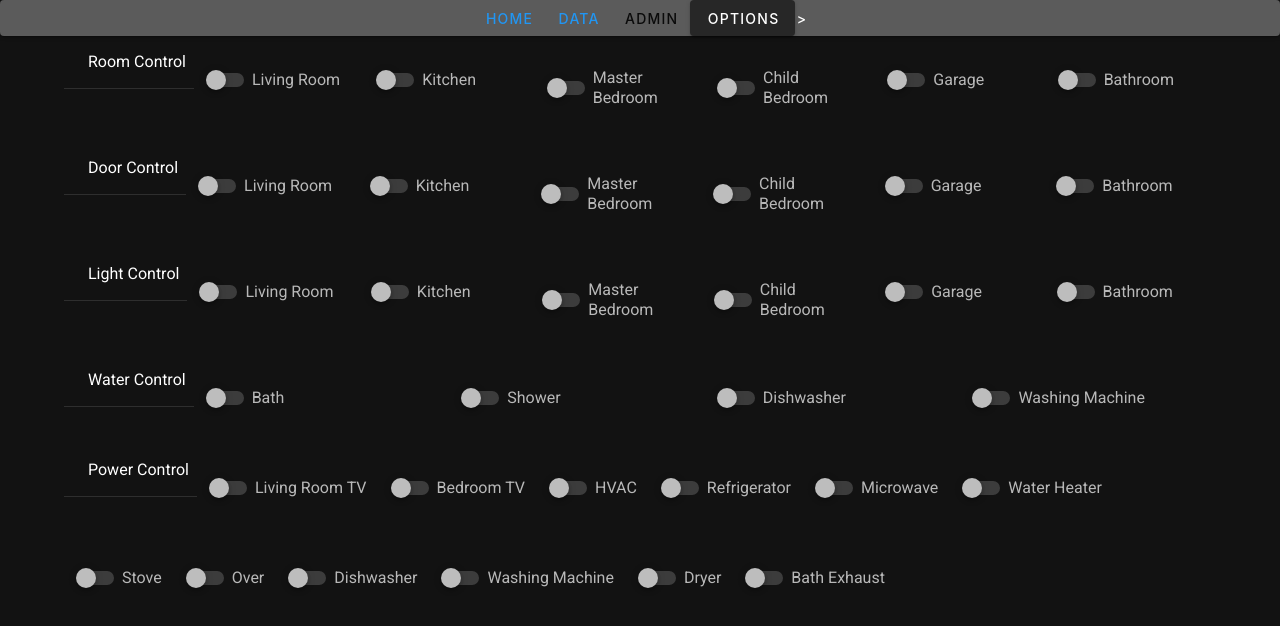
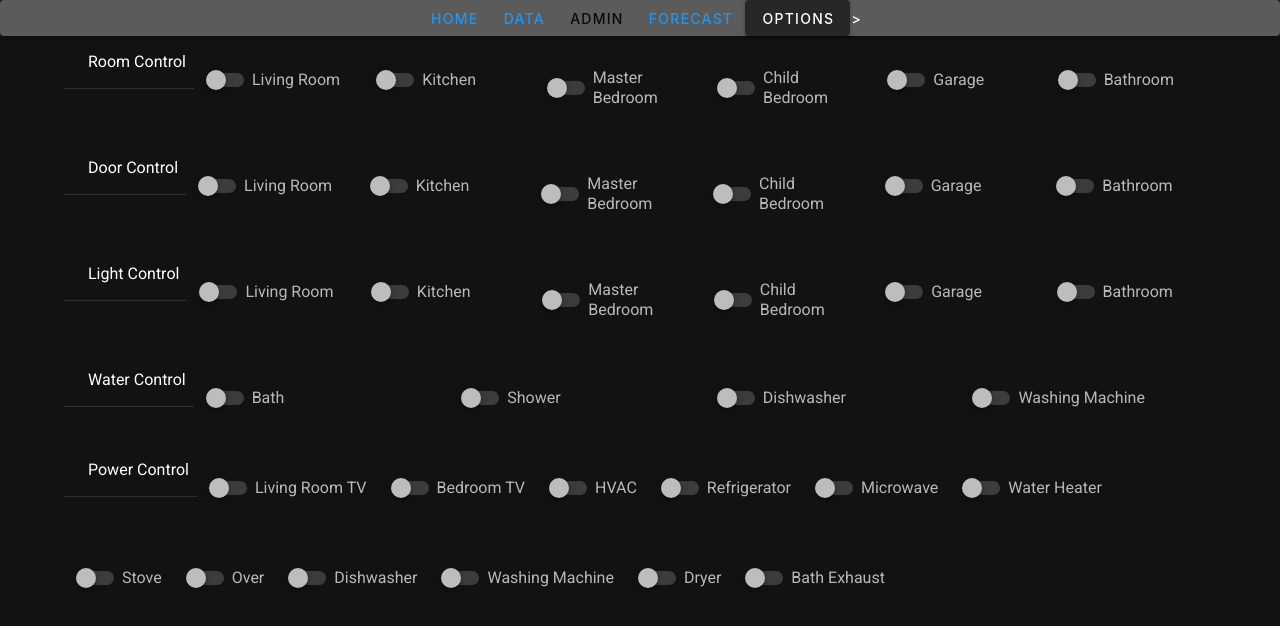
Before and after one commit to dwheele498/cs499smart_home, a Vue app in the folder smarthome/: page /admin in a window 1280 px wide. Both pictures are taken after a click on the button "MENU". Shown: the top 626 px of the page. Built offline with nearby package versions, Linux system fonts and the light colour scheme.

Commit message:
added routerlink into menu button

```diff
--- a/smarthome/src/App.vue
+++ b/smarthome/src/App.vue
@@ -16,6 +16,9 @@
       >
        <router-link class="navbar-item" active-class="is-active" to="/admin"
         >Admin</router-link
+      >
+      <router-link class="navbar-item" active-class="is-active" to="/predictions"
+        >Forecast</router-link
       >
       <v-menu offset-y>
         <template v-slot:activator="{ on, attrs }">
```
